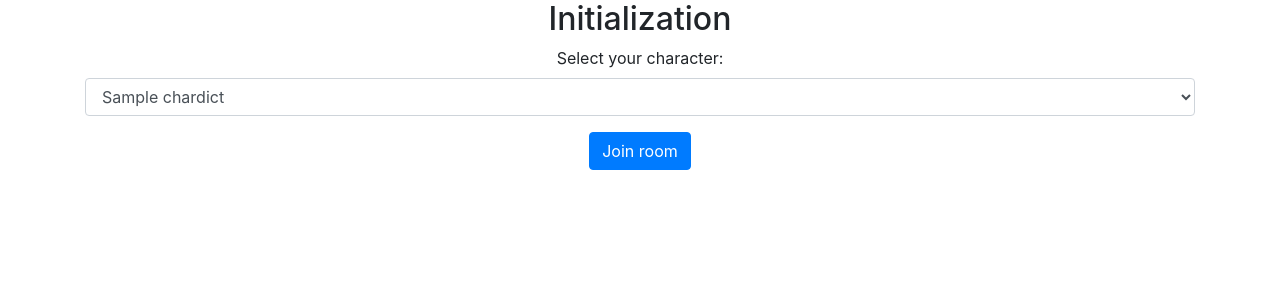
After one commit to emc2314/iric_rps, a Flask app: template app/templates/join.html in a window 1280 px wide. The commit adds this page. Shown: the top 300 px of the page. Run offline with Flask 2, Linux system fonts and the light colour scheme; the template is opened without the code that fills it: most values are stand-ins (such as "Sample title", 1, 10 or a date in 2020); some libraries are stand-ins or nearby versions.

Commit message:
Choose character

```diff
--- a/app/main.py
+++ b/app/main.py
@@ -77,6 +77,7 @@ class Room:
         player['username'] = username
         player.actions = ['']
         r.rpush(self.rid, player.rpid)
+        return player
 
     def remove_player(self, player):
         r.delete(player.rpid)
@@ -181,7 +182,30 @@ def create():
     room = Room.create(rid)
     room[0]['skills'] = skl
     room[0]['characters'] = charl
-    return redirect(url_for('play', rid=base58.b58encode_check(int.to_bytes(rid,8,"big")).decode()))
+    return redirect(url_for('join', rid=base58.b58encode_check(int.to_bytes(rid,8,"big")).decode()))
+
+
+@app.route('/join/<rid>', methods=['GET', 'POST'])
+@login_required
+@room_required
+def join(rid):
+    linkid = base58.b58encode_check(int.to_bytes(rid,8,"big")).decode()
+    room = Room(rid)
+    player = room.get_player(session['uid'])
+    if player:
+        return redirect(url_for('play', rid=linkid))
+    chardict, skdict = parse_charsk(room[0]['characters'], room[0]['skills'])
+    if request.method == 'GET':
+        return render_template('join.html', chardict=chardict)
+    else:
+        character = request.form['character']
+        if character not in chardict:
+            return 'Character not found\n' + str(chardict) + '\n' + str(skdict)
+        player = room.new_player(session['uid'], session['username'])
+        player['character'] = character
+
+
+    return redirect(url_for('play', rid=linkid))
 
 @app.route('/play/<rid>', methods=['GET', 'POST'])
 @login_required
@@ -191,8 +215,7 @@ def play(rid):
     room = Room(rid)
     player = room.get_player(session['uid'])
     if not player:
-        room.new_player(session['uid'], session['username'])
-        return redirect(url_for('play', rid=linkid))
+        return redirect(url_for('join', rid=linkid))
     ready = True
     for x in room[1:]:
         if x.actions[-1] == '':
--- a/app/templates/index.html
+++ b/app/templates/index.html
@@ -2,9 +2,9 @@
 <html lang="zh">
     <head>
         <meta charset="UTF-8">
-        <script src="static/jquery.min.js"></script>
-        <script src="static/bootstrap/js/bootstrap.min.js"></script>
-        <link rel="stylesheet" href="static/bootstrap/css/bootstrap.min.css">
+        <script src="/static/jquery.min.js"></script>
+        <script src="/static/bootstrap/js/bootstrap.min.js"></script>
+        <link rel="stylesheet" href="/static/bootstrap/css/bootstrap.min.css">
         <meta name="viewport" content="width=device-width,initial-scale=1.0,user-scalable=no">
         <title>Iric's Rock Paper Scissors</title>
         <script> $(function () {
--- /dev/null
+++ b/app/templates/join.html
@@ -0,0 +1,27 @@
+<!DOCTYPE html>
+<html lang="zh">
+    <head>
+        <meta charset="UTF-8">
+        <script src="/static/jquery.min.js"></script>
+        <script src="/static/bootstrap/js/bootstrap.min.js"></script>
+        <link rel="stylesheet" href="/static/bootstrap/css/bootstrap.min.css">
+        <meta name="viewport" content="width=device-width,initial-scale=1.0,user-scalable=no">
+        <title>Iric's Rock Paper Scissors</title>
+    </head>
+    <body class="text-center">
+        <div class="container">
+          <h2>Initialization</h2>
+          <form action="" method="POST">
+            <div class="form-group">
+              <label for="character">Select your character:</label>
+              <select class="form-control" id="character" name="character">
+                {% for c in chardict %}
+                  <option value="{{ chardict[c].id }}">{{ chardict[c].name }}</option>
+                {% endfor %}
+              </select>
+            </div>
+            <button type="submit" class="btn btn-primary">Join room</button>
+          </form>
+        </div>
+    </body>
+</html>
```
Also changed, not shown: app/templates/play.html (+3 -8 lines).
